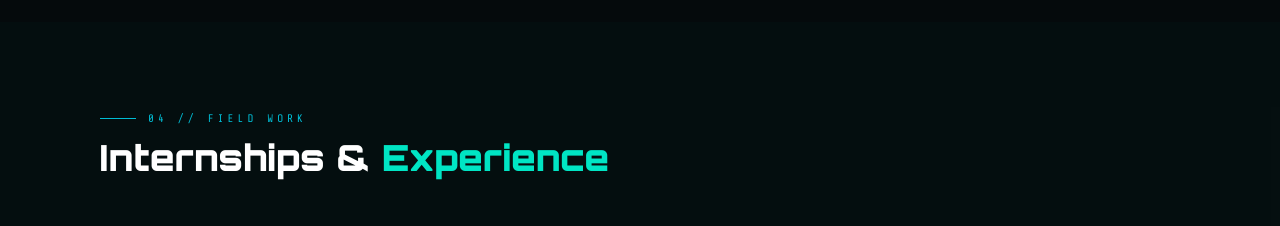
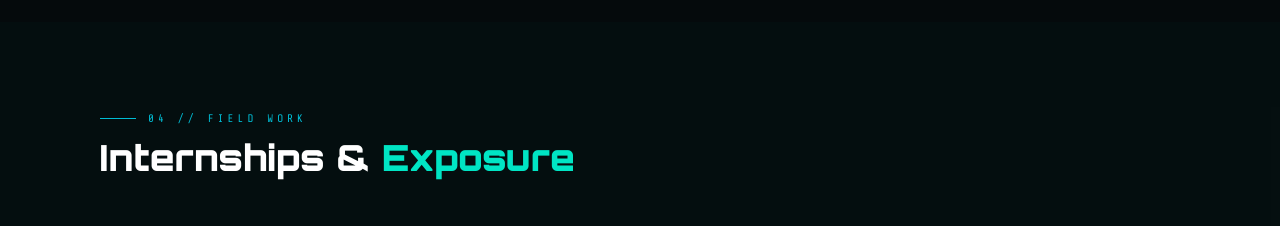
Before and after one commit to Keshava199-web/Portfolio_Cyber, a plain HTML site: page index.html in a window 1280 px wide. Shown: the part 2980-3206 px from the top of the page. Drawn offline with nearby package versions, Linux system fonts and the light colour scheme.

Commit message:
Update index.html

```diff
--- a/index.html
+++ b/index.html
@@ -735,7 +735,7 @@ footer span{color:var(--violet)}
 <section id="experience" style="background:rgba(0,229,196,.02)">
   <div class="inner">
     <div class="sec-label">04 // FIELD WORK</div>
-    <h2 class="sec-title">Internships &amp; <span>Experience</span></h2>
+    <h2 class="sec-title">Internships &amp; <span>Exposure</span></h2>
     <div class="timeline">
       <div class="tl">
         <div class="tl-meta"><span class="tl-date">// JUN 2025 — JUL 2025</span><span class="tl-loc">📍 Gurugram, Haryana</span></div>
```
